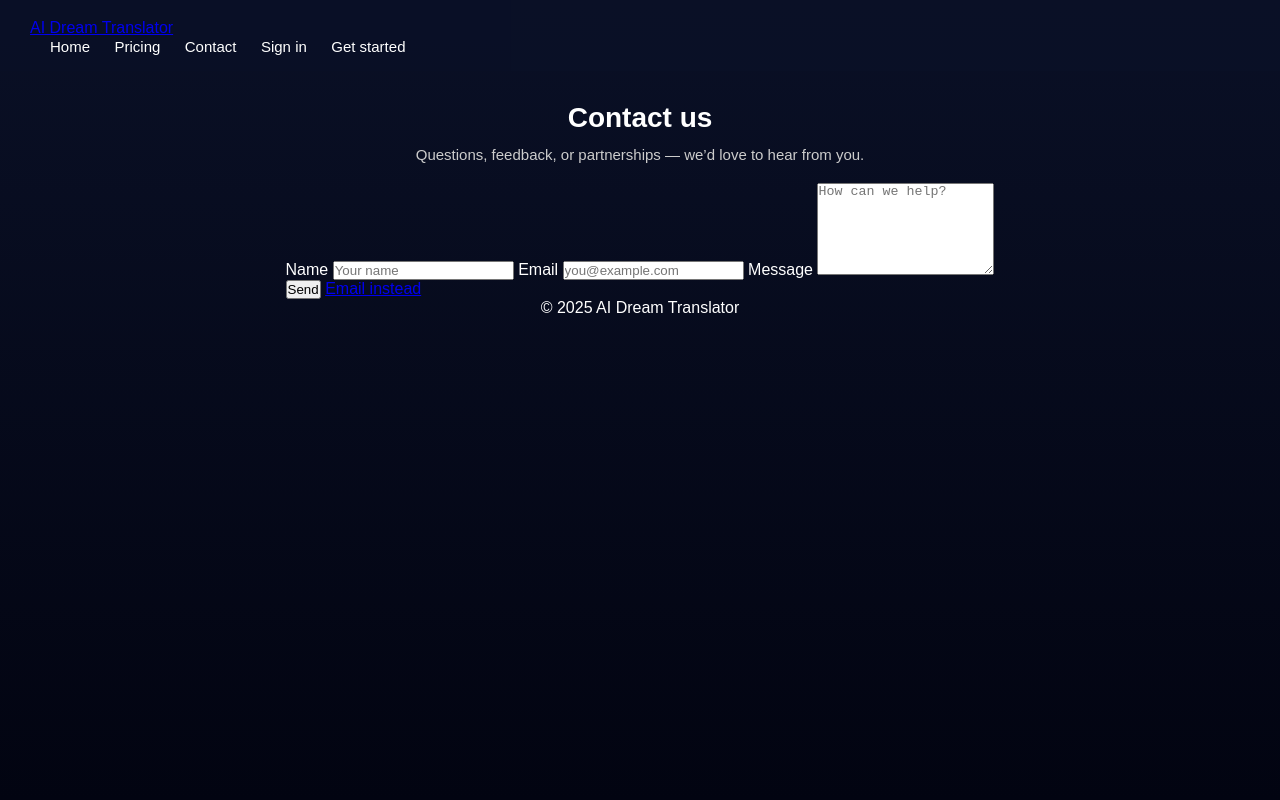
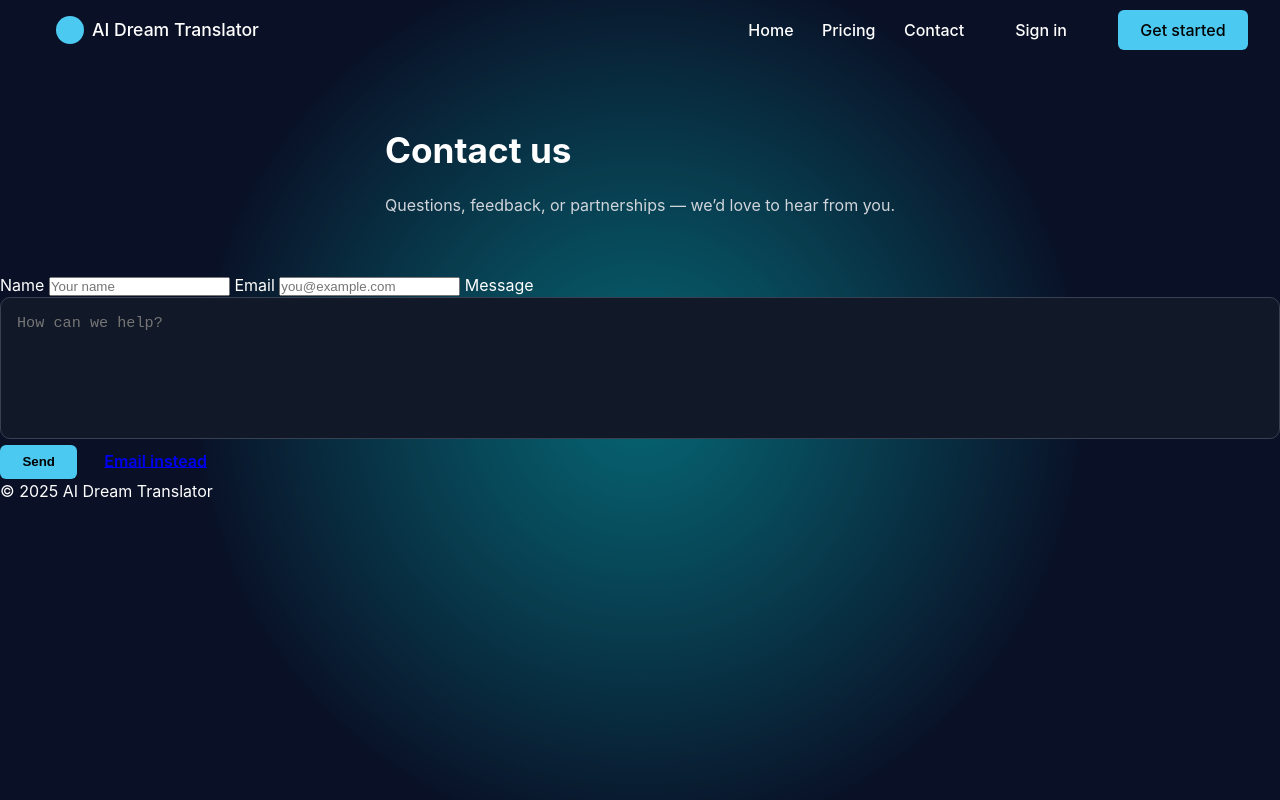
Before and after one commit to EA-LA/ai-dream-translator, a website: page contact.html in a window 1280 px wide. Drawn offline with Linux system fonts and the light colour scheme.

Commit message:
Update styles.css

```diff
--- a/styles.css
+++ b/styles.css
@@ -1,6 +1,4 @@
-/* styles.css */
-
-/* General Reset */
+/* Reset some defaults */
 * {
   margin: 0;
   padding: 0;
@@ -8,124 +6,164 @@
 }
 
 body {
-  font-family: Arial, sans-serif;
-  background: linear-gradient(180deg, #0a1026, #020411);
-  color: #fff;
+  font-family: 'Inter', sans-serif;
+  background: #0a1026;
+  color: #ffffff;
+  line-height: 1.5;
   min-height: 100vh;
   display: flex;
   flex-direction: column;
-  align-items: center;
+}
+
+/* Background effect */
+.bg {
+  position: fixed;
+  top: 0;
+  left: 0;
+  right: 0;
+  bottom: 0;
+  z-index: -1;
+  overflow: hidden;
+}
+
+.stars, .glow {
+  position: absolute;
+  width: 100%;
+  height: 100%;
+  background: radial-gradient(circle at 50% 50%, rgba(0,255,255,0.2), transparent 60%);
 }
 
 /* Navbar */
 .nav {
   width: 100%;
-  padding: 15px 30px;
+  padding: 1rem 2rem;
   display: flex;
   justify-content: space-between;
   align-items: center;
-  background: rgba(10, 16, 38, 0.95);
-  position: fixed;
-  top: 0;
-  left: 0;
-  z-index: 1000;
 }
 
-.nav .logo {
-  font-size: 20px;
-  font-weight: bold;
-  color: #fff;
+.nav .wrap {
+  display: flex;
+  justify-content: space-between;
+  align-items: center;
+  width: 100%;
 }
 
-.nav-links a {
+.nav a {
   color: #fff;
   text-decoration: none;
-  margin-left: 20px;
-  font-size: 15px;
+  margin-left: 1.5rem;
+  font-weight: 500;
+  transition: opacity 0.2s ease;
 }
 
-.nav-links a:hover {
-  color: #3da9fc;
+.nav a:hover {
+  opacity: 0.7;
+}
+
+.brand {
+  display: flex;
+  align-items: center;
+  font-weight: 600;
+  font-size: 1.1rem;
+}
+
+.logo {
+  width: 28px;
+  height: 28px;
+  background: #4cc9f0;
+  border-radius: 50%;
+  margin-right: 0.5rem;
 }
 
 /* Hero Section */
 .hero {
-  text-align: center;
-  margin-top: 100px; /* less gap from navbar */
-  margin-bottom: 20px;
+  max-width: 760px;
+  margin: 2rem auto 0 auto;   /* pulls everything higher */
+  padding: 2rem;
+  text-align: left;
 }
 
 .hero h1 {
-  font-size: 28px;  /* shorter headline */
-  font-weight: bold;
-  line-height: 1.3;
+  font-size: 2.2rem;
+  margin-bottom: 1rem;
+  font-weight: 700;
 }
 
 .hero p {
-  font-size: 15px; /* smaller, shorter description */
-  margin-top: 10px;
-  color: #ccc;
+  font-size: 1rem;
+  margin-bottom: 1.5rem;
+  color: #d1d5db;
 }
 
 .hero .btns {
-  margin-top: 20px;
+  display: flex;
+  gap: 1rem;
 }
 
-.hero .btns a {
-  display: inline-block;
-  padding: 10px 18px;
-  margin: 0 8px;
+.btn {
+  padding: 0.6rem 1.4rem;
   border-radius: 6px;
-  background: #3da9fc;
-  color: #fff;
-  font-size: 14px;
-  font-weight: bold;
-  text-decoration: none;
+  border: none;
+  font-weight: 600;
+  cursor: pointer;
 }
 
-.hero .btns a:hover {
-  background: #268bd2;
+.btn.primary {
+  background: #4cc9f0;
+  color: #000;
+}
+
+.btn.secondary {
+  background: #1f2937;
+  color: #fff;
 }
 
 /* Dream Input Section */
-.dream-box {
-  margin-top: 40px; /* moved higher */
-  width: 90%;
-  max-width: 700px;
-  background: rgba(255, 255, 255, 0.05);
-  padding: 20px;
-  border-radius: 12px;
+.input-section {
+  max-width: 760px;
+  margin: 1.5rem auto;  /* closer to hero */
+  padding: 1rem;
 }
 
-.dream-box textarea {
+textarea {
   width: 100%;
-  height: 80px;
-  border: none;
-  border-radius: 8px;
-  padding: 10px;
-  font-size: 14px;
-  background: rgba(255, 255, 255, 0.1);
+  min-height: 90px;
+  border-radius: 10px;
+  border: 1px solid #374151;
+  background: #111827;
   color: #fff;
+  padding: 1rem;
+  font-size: 0.95rem;
   resize: none;
 }
 
-.dream-box .options {
-  margin-top: 15px;
+.options {
   display: flex;
-  justify-content: center;
-  gap: 10px;
+  justify-content: space-between;
+  margin-top: 0.8rem;
 }
 
-.dream-box button {
-  padding: 8px 15px;
+.option-btn {
+  background: #1f2937;
   border: none;
+  padding: 0.5rem 1.2rem;
   border-radius: 6px;
-  background: #3da9fc;
-  color: white;
-  font-size: 14px;
+  color: #fff;
   cursor: pointer;
 }
 
-.dream-box button:hover {
-  background: #268bd2;
+.option-btn:hover {
+  background: #374151;
 }
+
+/* Dream Art Output */
+.output {
+  max-width: 760px;
+  margin: 1.5rem auto;
+  padding: 1rem;
+  border: 1px dashed #374151;
+  border-radius: 12px;
+  text-align: center;
+  color: #9ca3af;
+}
```
